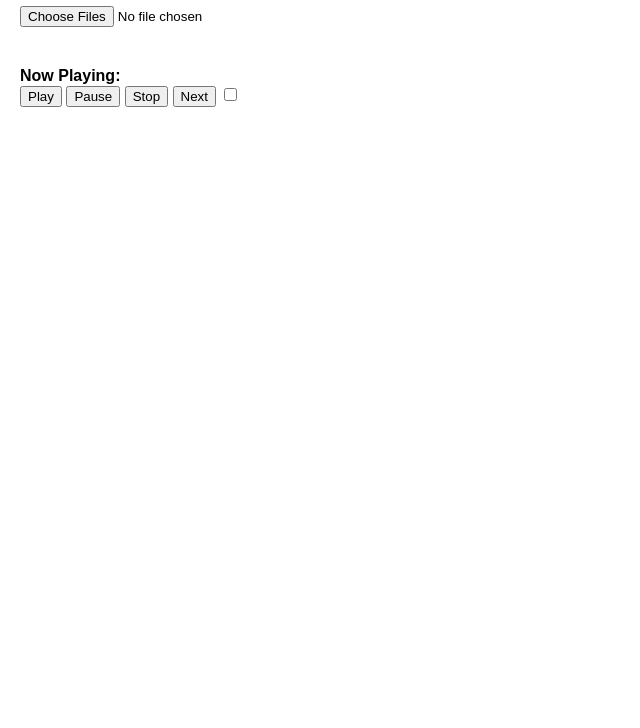
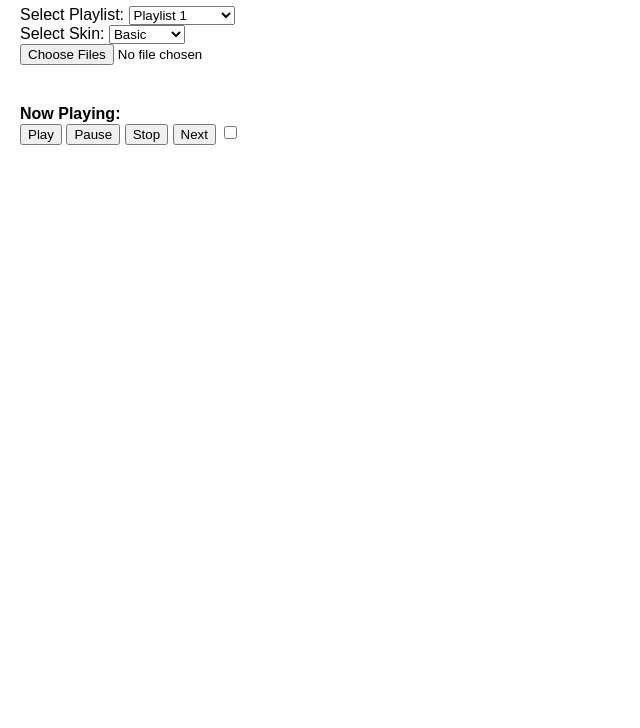
Before and after one commit to rolfrm/mixed-tape, a plain HTML site: page index.html in a window 1280 px wide. Shown: the part 72-800 px from the top of the page, without its empty margins (0-640 px from the left). Drawn offline with Linux system fonts and the light colour scheme; no server answers.

Commit message:
experimentation with playback and visualization

```diff
--- a/index.html
+++ b/index.html
@@ -1,6 +1,9 @@
 <html>
     <head>
         <meta charset="utf-8"/>
+		  <link rel="manifest" href="/manifest.json">
+		  <meta name="apple-mobile-web-app-capable" content="yes">
+		  <meta name="apple-mobile-web-app-status-bar-style" content="black-translucent">
         <script src="bundle.js"></script>
             <style>
         body {
@@ -78,7 +81,27 @@
     <script defer src="/bundle.js"></script></head>
     <body>
 		<div id="main">
-    <h1>Mixed Tape</h1>
+		  <h1>Mixed Tape</h1>
+		  <div id="theme">
+
+		  </div>
+		  <div class="dropdown">
+                <label for="playlistDropdown">Select Playlist:</label>
+                <select id="playlistDropdown">
+                    <option value="playlist1">Playlist 1</option>
+                    <option value="playlist2">Playlist 2</option>
+                    <option value="playlist3">Playlist 3</option>
+                    <option value="newPlaylist">New Playlist...</option>
+                </select>
+            </div>
+            <div class="dropdown">
+                <label for="skinDropdown">Select Skin:</label>
+                <select id="skinDropdown">
+                    <option value="system">Basic</option>
+                    <option value="retro">Retro</option>
+                    <option value="retro3d">Retro 3D</option>
+                </select>
+            </div>
     <form id="uploadForm">
         <input type="file" id="fileInput" accept="*" multiple>
     </form>
```
Also changed, not shown: 2 other files.
